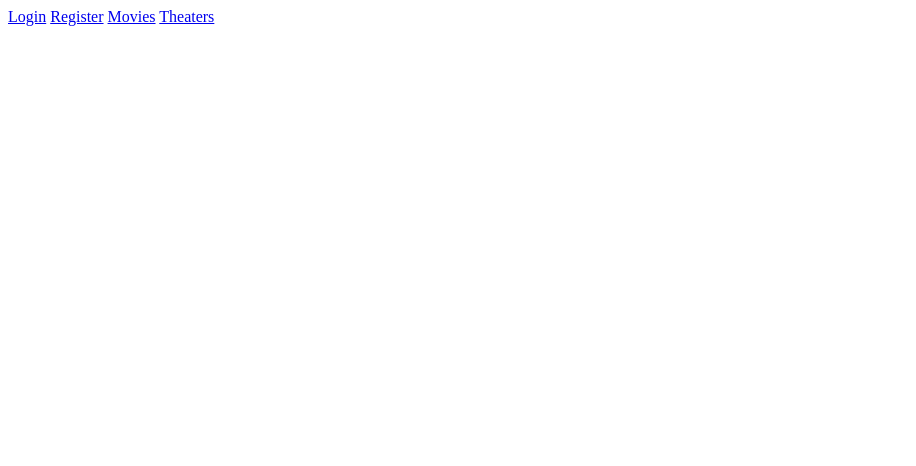
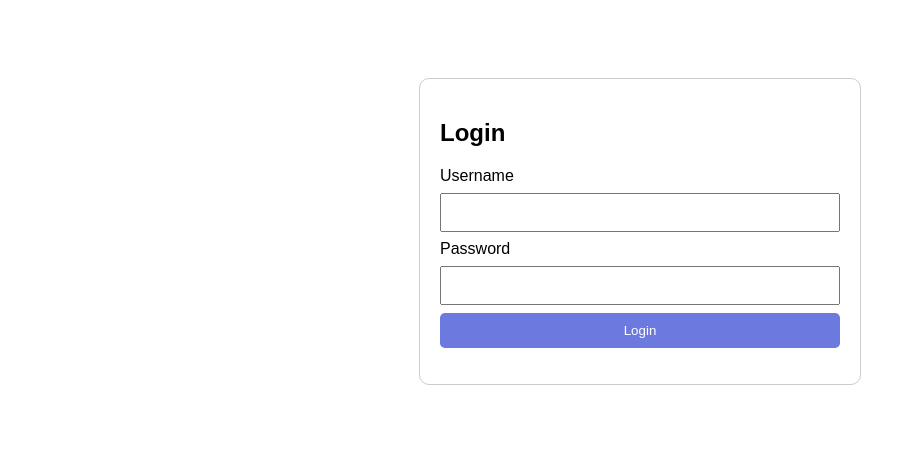
Before and after one commit to Monishahm13/movie-ticket-reservation-system, a plain HTML site: page login.html in a window 1280 px wide. Shown: the whole page, without its empty margins (0-916 px from the left). Drawn offline with Linux system fonts and the light colour scheme.

Commit message:
Update login.html

```diff
--- a/login.html
+++ b/login.html
@@ -1,6 +1,82 @@
-<nav>
-  <a href="login.html">Login</a>
-  <a href="register.html">Register</a>
-  <a href="movies.html">Movies</a>
-  <a href="theaters.html">Theaters</a>
-</nav>
+<!DOCTYPE html>
+<html lang="en">
+<head>
+  <meta charset="UTF-8" />
+  <meta name="viewport" content="width=device-width, initial-scale=1" />
+  <title>Login - Movie Ticket System</title>
+  <style>
+    body {
+      font-family: Arial, sans-serif;
+      padding: 20px;
+    }
+    .login-box {
+      max-width: 400px;
+      margin: 50px auto;
+      padding: 20px;
+      border: 1px solid #ccc;
+      border-radius: 10px;
+    }
+    input[type="text"],
+    input[type="password"] {
+      width: 100%;
+      padding: 10px;
+      margin: 8px 0;
+      box-sizing: border-box;
+    }
+    button {
+      width: 100%;
+      padding: 10px;
+      background-color: #6c7ae0;
+      color: white;
+      border: none;
+      border-radius: 5px;
+    }
+    #message {
+      margin-top: 10px;
+    }
+  </style>
+</head>
+<body>
+  <div class="login-box">
+    <h2>Login</h2>
+    <form id="loginForm">
+      <label for="username">Username</label>
+      <input type="text" id="username" required />
+
+      <label for="password">Password</label>
+      <input type="password" id="password" required />
+
+      <button type="submit">Login</button>
+    </form>
+    <p id="message"></p>
+  </div>
+
+  <script>
+    const form = document.getElementById("loginForm");
+    const message = document.getElementById("message");
+
+    form.addEventListener("submit", function (e) {
+      e.preventDefault();
+
+      const username = document.getElementById("username").value.trim();
+      const password = document.getElementById("password").value.trim();
+
+      // Very simple "authentication"
+      if (username === "admin" && password === "1234") {
+        // Save login state in localStorage
+        localStorage.setItem("user", username);
+        message.textContent = "Login successful! Redirecting...";
+        message.style.color = "green";
+
+        // Redirect to movies page after 1 second
+        setTimeout(() => {
+          window.location.href = "movies.html";
+        }, 1000);
+      } else {
+        message.textContent = "Invalid username or password.";
+        message.style.color = "red";
+      }
+    });
+  </script>
+</body>
+</html>
```
